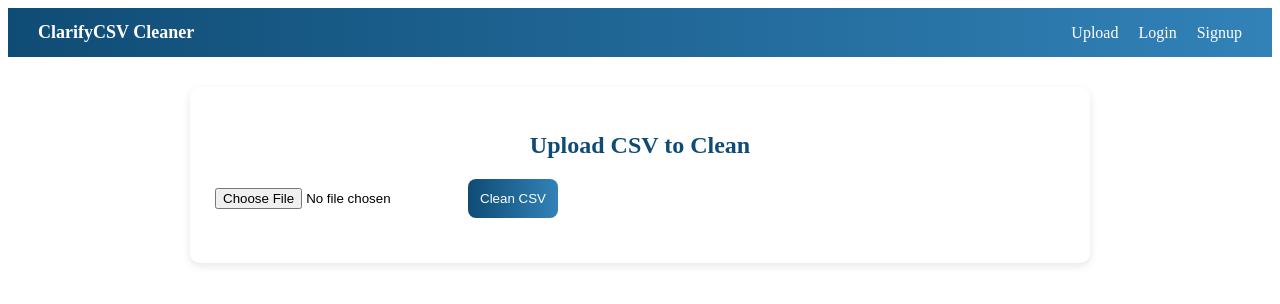
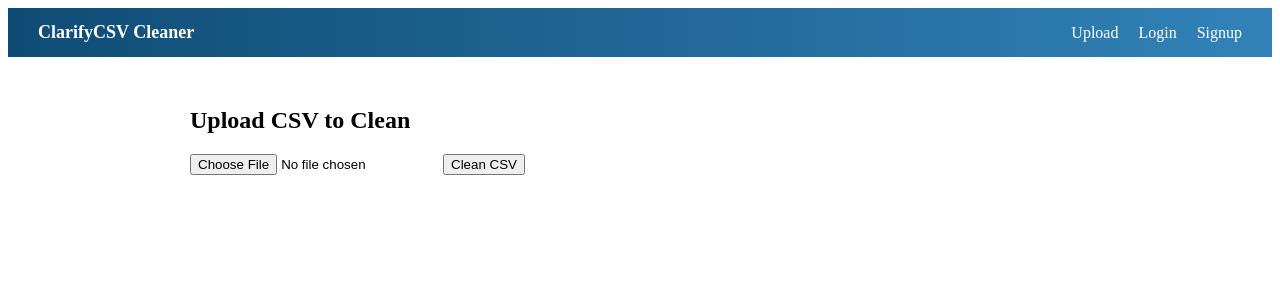
Before and after one commit to Gaurikapare/clarifycsv-frontend, a React (Create React App) app: page / in a window 1280 px wide. Shown: the top 304 px of the page. Built offline with nearby package versions, Linux system fonts and the light colour scheme.

Commit message:
Switched to fetch API - final working version

```diff
--- a/src/UploadCSV.jsx
+++ b/src/UploadCSV.jsx
@@ -1,82 +1,60 @@
 import React, { useState } from "react";
-import axios from "axios";
 
-const UploadCSV = () => {
+function UploadCSV() {
   const [file, setFile] = useState(null);
-  const [cleanedData, setCleanedData] = useState(null);
 
   const uploadFile = async () => {
     if (!file) {
-      alert("Please select a CSV file");
+      alert("Please choose a CSV file first!");
       return;
     }
 
-    const formdata = new FormData();
-    formdata.append("file", file);
+    const formData = new FormData();
+    formData.append("file", file);
 
     try {
-      const res = await axios.post(
+      // 🔥 Correct HF Backend URL
+      const response = await fetch(
         "https://gaurikapare-clarifycsv-cleaner-gauri.hf.space/clean_csv",
-        formdata
+        {
+          method: "POST",
+          body: formData,
+        }
       );
 
-      setCleanedData(res.data.cleaned_csv);
+      if (!response.ok) {
+        alert("Error cleaning CSV. Please try again.");
+        return;
+      }
+
+      const blob = await response.blob();
+      const url = window.URL.createObjectURL(blob);
+
+      const a = document.createElement("a");
+      a.href = url;
+      a.download = "cleaned_data.csv";
+      a.click();
+
       alert("CSV cleaned successfully!");
-    } catch (err) {
-      alert("Error cleaning CSV. Please try again.");
+    } catch (error) {
+      alert("Server error. Please try again.");
+      console.error(error);
     }
   };
 
   return (
-    <div style={card}>
-      <h2 style={title}>Upload CSV to Clean</h2>
+    <div className="container">
+      <h2>Upload CSV to Clean</h2>
 
       <input
         type="file"
         accept=".csv"
-        style={{ marginBottom: "10px" }}
         onChange={(e) => setFile(e.target.files[0])}
       />
 
-      <button style={btn} onClick={uploadFile}>
-        Clean CSV
-      </button>
-
-      {cleanedData && (
-        <pre style={outputBox}>{cleanedData}</pre>
-      )}
+      <button onClick={uploadFile}>Clean CSV</button>
     </div>
   );
-};
-
-const card = {
-  background: "#fff",
-  padding: "25px",
-  borderRadius: "10px",
-  boxShadow: "0px 3px 8px rgba(0,0,0,0.1)",
-};
-
-const title = {
-  color: "#0f4c75",
-  marginBottom: "20px",
-  textAlign: "center",
-};
-
-const btn = {
-  padding: "12px",
-  background: "linear-gradient(90deg, #0f4c75, #3282b8)",
-  color: "white",
-  border: "none",
-  borderRadius: "8px",
-  cursor: "pointer",
-  marginBottom: "20px",
-};
-
-const outputBox = {
-  background: "#f7f7f7",
-  padding: "15px",
-  borderRadius: "8px",
-  whiteSpace: "pre-wrap",
-};
+}
 
 export default UploadCSV;
```
